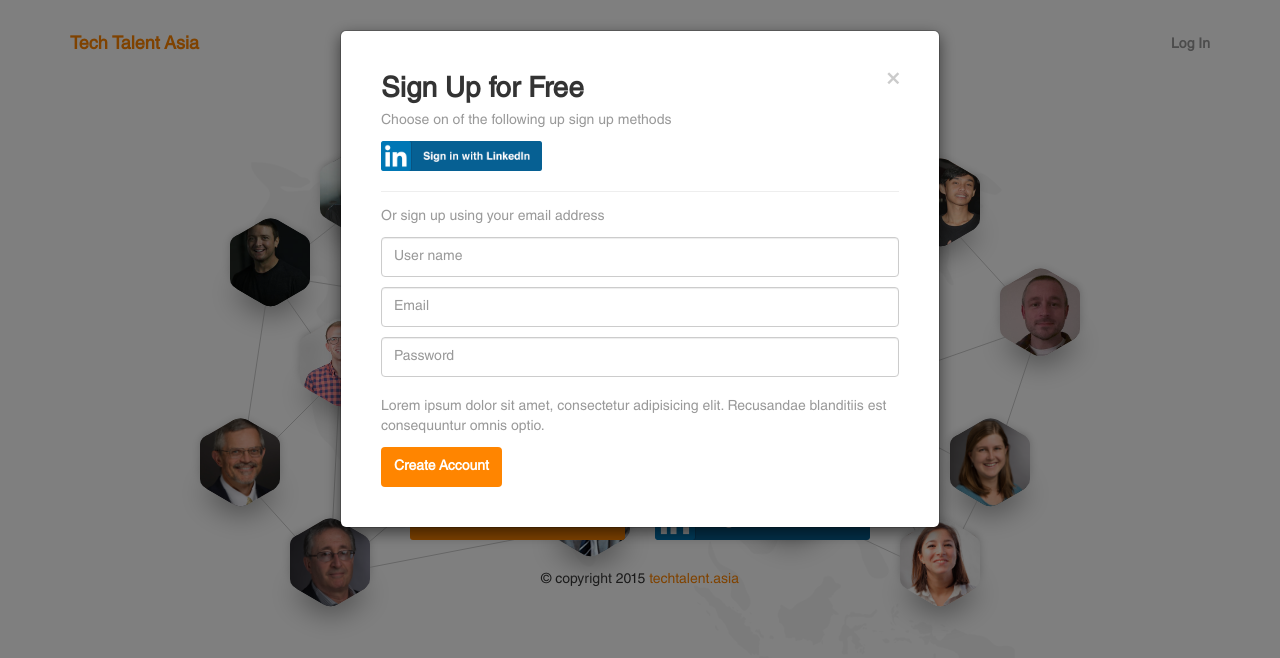
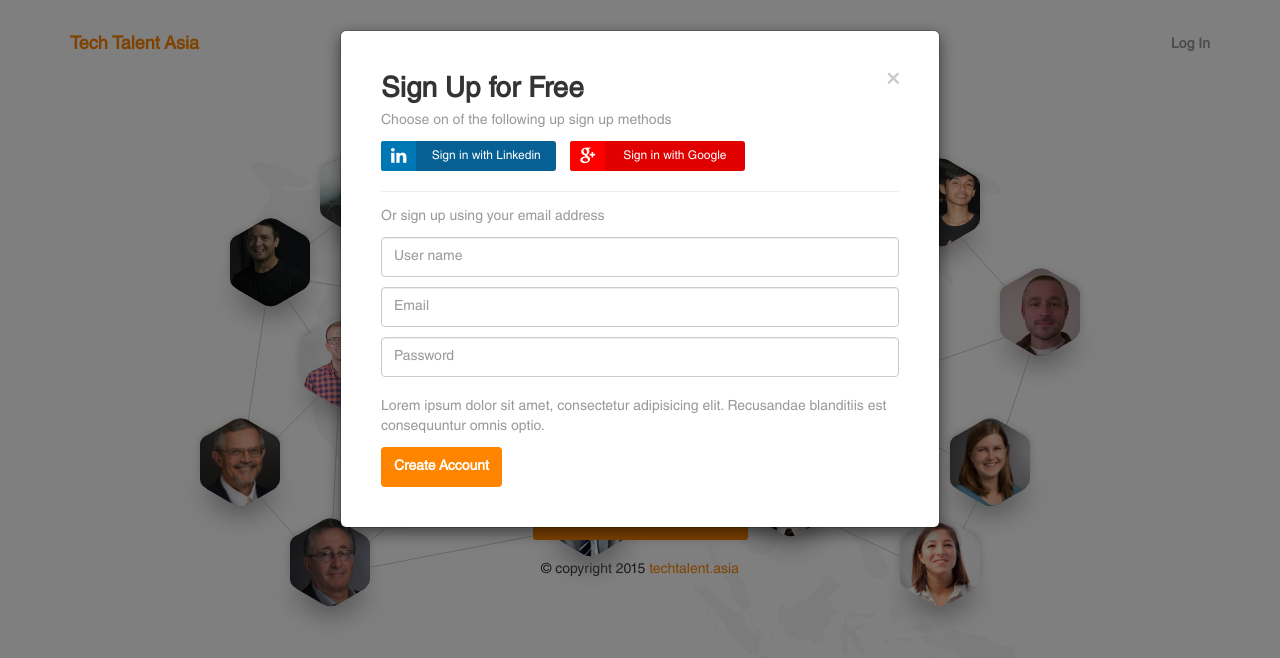
Before and after one commit to dtc-team-dev/dtc_techtalent, a website: page public/index.html in a window 1280 px wide. Both pictures are taken after a click on the link "Sign Up". Drawn offline with Linux system fonts and the light colour scheme; grey boxes are pictures that could not be loaded; files whose address does not match are found by name.

Commit message:
FE - Styling

```diff
--- a/public/assets/src/scss/_custom.scss
+++ b/public/assets/src/scss/_custom.scss
@@ -95,6 +95,7 @@
 }
 
 .signup {
+	cursor: pointer;
 	width: 215px;
 	text-align: center;
 	margin: auto;
@@ -105,6 +106,7 @@
 	color: #fff;
 	border: none;
 	padding: 10px;
+	margin-bottom: 20px;
 	border-radius: 3px;
 	font-weight: bold;
 	letter-spacing: 1px;
@@ -214,6 +216,56 @@
 		border-bottom: none;
 		.modal-title{
 			font-size: 28px;
+		}
+		span{
+			display: block;
+		}
+		.login-container{
+			&:hover{
+				box-shadow: 0px 10px 35px #eee;
+			}
+			a{
+				color: $white;
+			}
+			width: 175px;
+			height: 30px;
+			line-height: 30px;
+			font-size: 12px;
+			cursor: pointer;
+			display: inline-block;
+			margin-top: 10px;
+			margin-right: 10px!important;
+			.login-linkedin{
+				background: #066093;
+				text-align: center;
+				border-radius: 3px;
+				&:before{
+					content: "\f0e1";
+					font-family: "FontAwesome";
+					font-size: 18px;
+					padding: 0px 10px;
+					float: left;
+					border-top-left-radius: 3px;
+					border-bottom-left-radius: 3px;
+					background: #0077B5;
+				}
+			}
+			.login-google{
+				background: #E00000;
+				text-align: center;
+				border-radius: 3px;
+				&:before{
+					content: "\f0d5";
+					font-family: "FontAwesome";
+					font-size: 16px;
+					padding: 0px 10px;
+					float: left;
+					border-top-left-radius: 3px;
+					border-bottom-left-radius: 3px;
+					background: red;
+					font-weight: bold;
+				}
+			}
 		}
 		.linkedin-login{
 			img{
--- a/public/views/site/main.html
+++ b/public/views/site/main.html
@@ -13,8 +13,8 @@
 
 		<div class="m-t-430" ng-controller="LoginController as login">
 
-			<div class="col-md-6" ng-if="!login.loggedIn">
-				<a class="signup pull-right" data-toggle="modal" data-target="#modalRegister">Sign Up</a>
+			<div class="col-md-12" ng-if="!login.loggedIn">
+				<a class="signup" data-toggle="modal" data-target="#modalRegister">Sign Up</a>
 			</div>
 
 			<!-- Modal -->
@@ -25,9 +25,24 @@
 							<button type="button" class="close" data-dismiss="modal" aria-label="Close"><span aria-hidden="true">&times;</span></button>
 							<h4 class="modal-title" id="modalRegisterLabel"><strong>Sign Up for Free</strong></h4>
 							<span class="font-gray">Choose on of the following up sign up methods</span>
-							<div class="linkedin-login">
+							<div class="login-container">
+								<a href="">
+									<div class="login-linkedin">
+										Sign in with Linkedin
+									</div>
+								</a>
+							</div>
+
+							<div class="login-container">
+								<a href="">
+									<div class="login-google">
+										Sign in with Google
+									</div>
+								</a>
+							</div>
+							<!-- <div class="linkedin-login">
 								<a href=""><img src="assets/img/Sign-In-Large---Active.png" alt="Sign In with Linkedin"></a>
-							</div>
+							</div> -->
 							<br>
 							<hr>
 						</div>
@@ -48,18 +63,19 @@
 										<p class="text-left font-gray">Lorem ipsum dolor sit amet, consectetur adipisicing elit. Recusandae blanditiis est consequuntur omnis optio.</p>
 										<button type="button" class="btn btn-login" ng-click="user.CreateUser()">Create Account</button>
 									</form>
+								</div>
 							</div>
-								</div>
 						</div>
 					</div>
 				</div>
 			</div>
+			<!-- end of modal -->
 
-			<div class="col-md-6" ng-if="!login.loggedIn">
+			<!-- <div class="col-md-6" ng-if="!login.loggedIn">
 				<div class="linkedin-login pull-left">
 					<a href=""><img src="assets/img/Sign-In-Large---Active.png" alt="Sign In with Linkedin"></a>
 				</div>
-			</div>
+			</div> -->
 
 			<div class="col-md-12 text-center">
 				&copy; copyright 2015 <a href="http://www.techtalent.asia/">techtalent.asia</a>
```
Also changed, not shown: public/assets/css/app.css.
